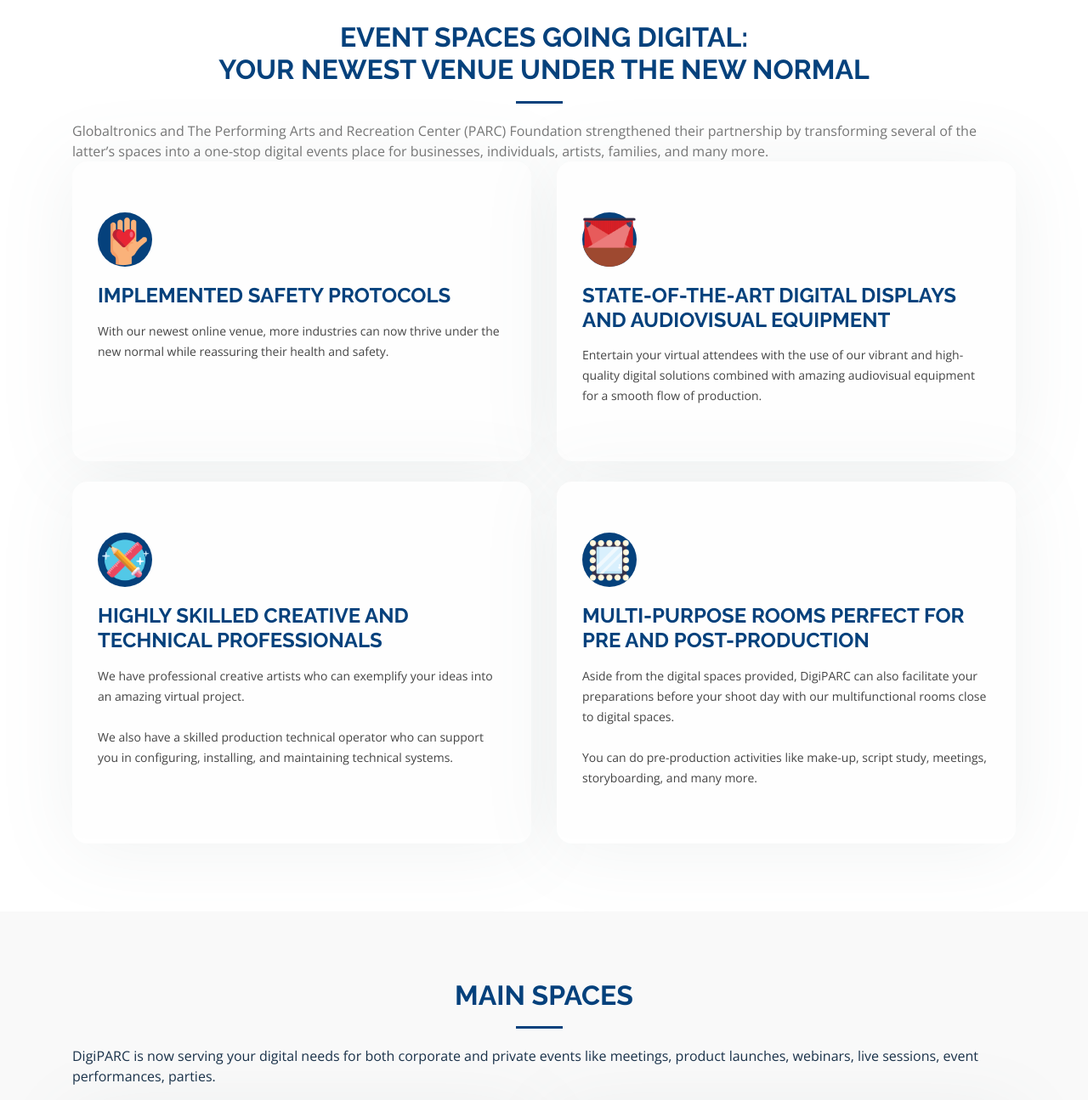
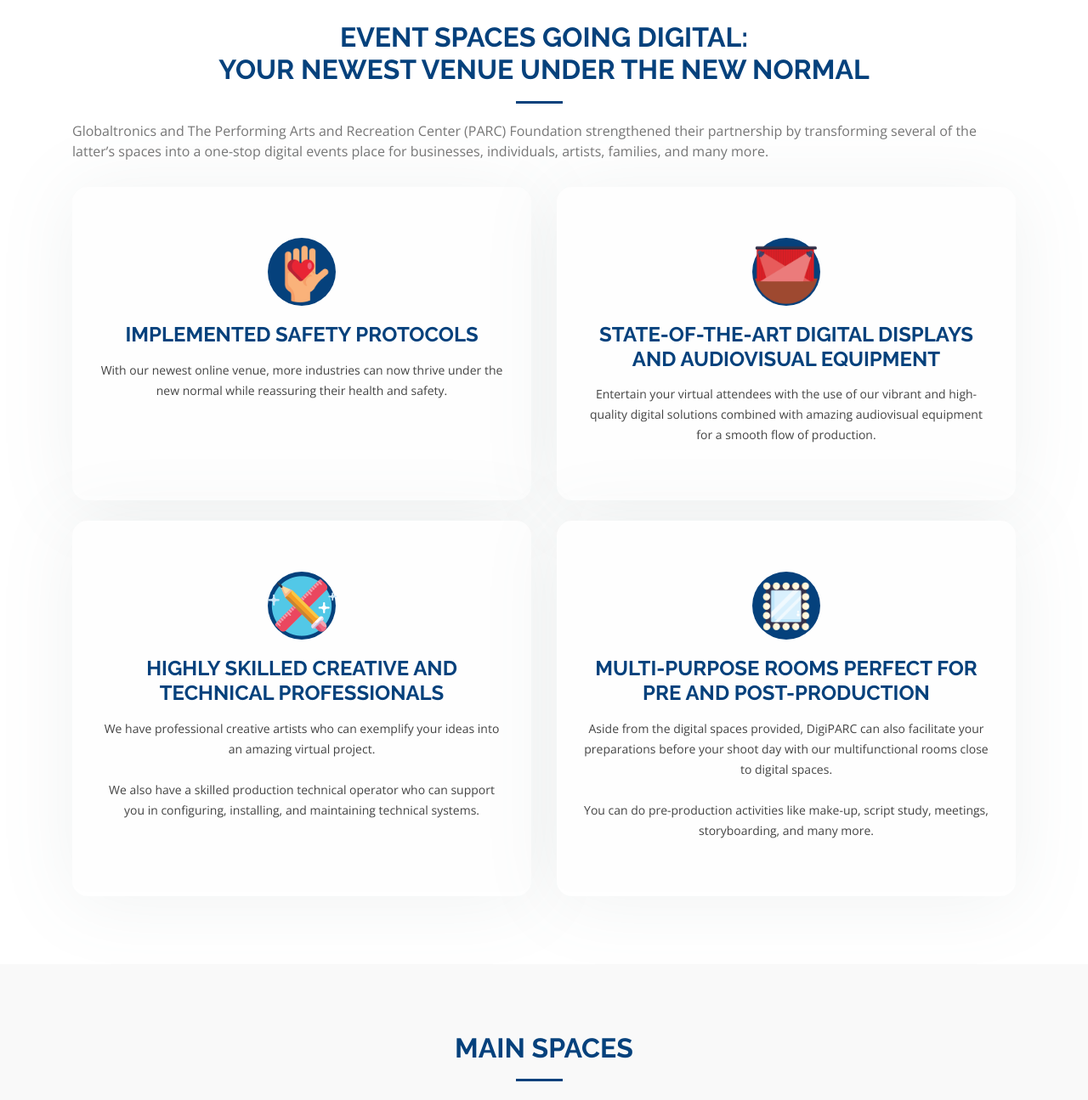
Before and after one commit to BermudezJimmel/DigiPARC, a PHP site: page / in a window 1280 px wide. Shown: the part 535-1830 px from the top of the page at 85% size. Run offline with PHP 8.4, Linux system fonts and the light colour scheme.

Commit message:
servies align center

```diff
--- a/assets/css/style.css
+++ b/assets/css/style.css
@@ -684,15 +684,21 @@ section {
   box-shadow: 0px 5px 90px 0px rgba(110, 123, 131, 0.1);
   border-radius: 18px;
   border-bottom: 5px solid #fff;
+
+
 }
 
 .services .section-title{
   padding-bottom: 0px;
 }
 
+.services .section-title p{
+  padding-bottom: 30px;
+}
+
 .services .icon-box .icon {
-  width: 64px;
-  height: 64px;
+  width: 80px;
+  height: 80px;
   background: #05417C;
   border-radius: 50px;
   display: flex;
@@ -701,6 +707,7 @@ section {
   margin-bottom: 20px;
   transition: ease-in-out 0.3s;
   color: #fff;
+
 }
 
 .services .icon-box .icon i {
@@ -711,6 +718,7 @@ section {
   font-weight: 700;
   margin-bottom: 15px;
   font-size: 24px;
+  text-align: center;
 }
 
 .services .icon-box h4 a {
@@ -722,6 +730,7 @@ section {
   line-height: 24px;
   font-size: 14px;
   margin-bottom: 0;
+  text-align: center;
 }
 
 .services .icon-box:hover {
@@ -734,7 +743,8 @@ section {
 }
 
 .services .icon img {
-  max-width: 68px;
+  max-width: 80px;
+
   /* padding-right: 4px; */
 }
 
--- a/index.html
+++ b/index.html
@@ -146,7 +146,9 @@
         <div class="row">
           <div class="col-lg-6 col-md-6 d-flex align-items-stretch">
             <div class="icon-box">
-              <div class="icon"><img src="/assets/img/icons/IMPLEMENTED SAFETY PROTOCOLS.png" alt="" style="padding-right: 4px;"></div>
+              <center>
+                  <div class="icon"><img src="/assets/img/icons/IMPLEMENTED SAFETY PROTOCOLS.png" alt="" style="padding-right: 4px;"></div>
+              </center>
               <h4><a href="">IMPLEMENTED SAFETY PROTOCOLS</a></h4>
               <p>With our newest online venue, more industries can now thrive under the new normal while reassuring their health and safety.</p>
             </div>
@@ -155,7 +157,9 @@
           <div class="col-lg-6 col-md-6 d-flex align-items-stretch mt-4 mt-md-0">
             <div class="icon-box">
               <!-- <div class="icon"><i class="bx bx-file"></i></div> -->
-              <div class="icon"><img src="/assets/img/icons/STATE-OF-THE-ART DIGITAL DISPLAYS AND AUDIOVISUAL EQUIPMENT.png" alt=""></div>
+              <center>
+                <div class="icon"><img src="/assets/img/icons/STATE-OF-THE-ART DIGITAL DISPLAYS AND AUDIOVISUAL EQUIPMENT.png" alt=""></div>
+              </center>
               <h4><a href="">STATE-OF-THE-ART DIGITAL DISPLAYS AND AUDIOVISUAL EQUIPMENT</a></h4>
               <p>Entertain your virtual attendees with the use of our vibrant and high-quality digital solutions combined with amazing audiovisual equipment for a smooth flow of production.</p>
             </div>
@@ -163,7 +167,10 @@
 
           <div class="col-lg-6 col-md-6 d-flex align-items-stretch mt-4">
             <div class="icon-box">
-              <div class="icon"><img src="/assets/img/icons/HIGHLY SKILLED CREATIVE AND TECHNICAL PROFESSIONALS-2.png" alt=""></div>
+              <center>
+                <div class="icon"><img src="/assets/img/icons/HIGHLY SKILLED CREATIVE AND TECHNICAL PROFESSIONALS-2.png" alt="" style="max-width: 100px;"></div>
+              </center>
+
               <!-- <div class="icon"><i class="bx bx-tachometer"></i></div> -->
               <h4><a href="">HIGHLY SKILLED CREATIVE AND TECHNICAL PROFESSIONALS</a></h4>
               <p>We have professional creative artists who can exemplify your ideas into an amazing virtual project.</p>
@@ -174,7 +181,10 @@
 
           <div class="col-lg-6 col-md-6 d-flex align-items-stretch mt-4">
             <div class="icon-box">
-              <div class="icon"><img src="/assets/img/icons/MULTI-PURPOSE ROOMS PERFECT FOR PRE AND POST-PRODUCTION.png" alt=""></div>
+              <center>
+                <div class="icon"><img src="/assets/img/icons/MULTI-PURPOSE ROOMS PERFECT FOR PRE AND POST-PRODUCTION.png" alt=""></div>
+              </center>
+
               <!-- <div class="icon"><i class="bx bx-world"></i></div> -->
               <h4><a href="">MULTI-PURPOSE ROOMS PERFECT FOR PRE AND POST-PRODUCTION</a></h4>
               <p>Aside from the digital spaces provided, DigiPARC can also facilitate your preparations before your shoot day with our multifunctional rooms close to digital spaces.</p>
@@ -914,7 +924,7 @@
   </section>
 
   <!-- ======= Contact Us Section ======= -->
-  <section id="services" class="services">
+  <section id="contact" class="services">
     <div class="container">
       <div class="section-title">
         <h2>Contact Us</h2>
```
